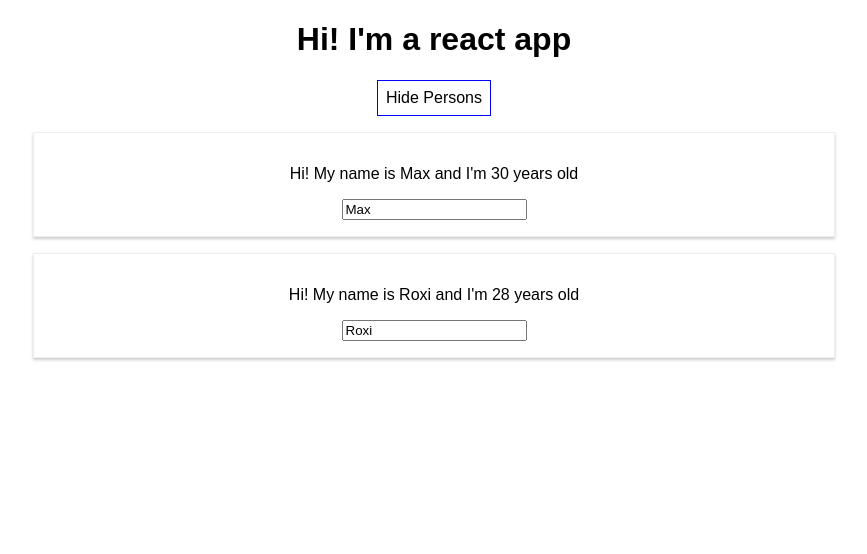
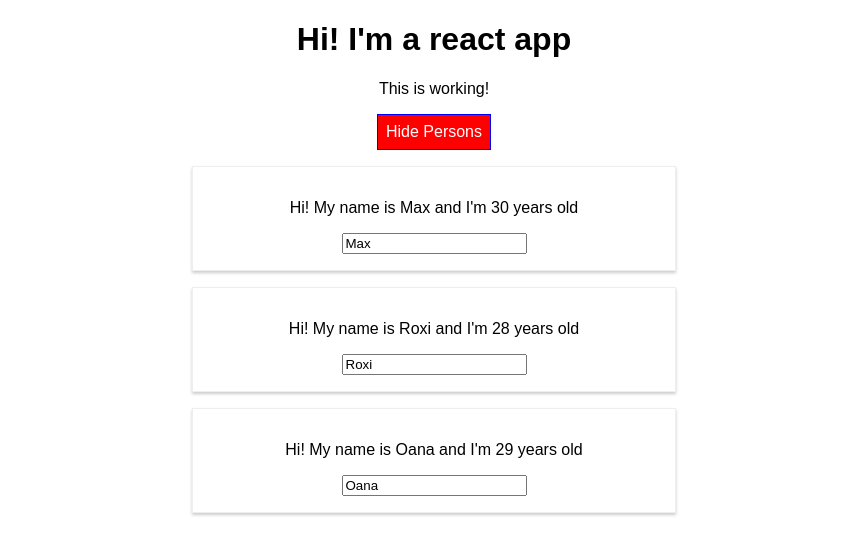
Before and after one commit to rcioara/react-start, a React (Create React App) app: page / in a window 1280 px wide. Both pictures are taken after a click on the button "Show Persons". Shown: the top 554 px of the page, without its empty margins (206-1073 px from the left). Built offline with nearby package versions, Linux system fonts and the light colour scheme.

Commit message:
styling the app with Radium

```diff
--- a/package.json
+++ b/package.json
@@ -3,6 +3,7 @@
   "version": "0.1.0",
   "private": true,
   "dependencies": {
+    "radium": "^0.24.0",
     "react": "^16.4.0",
     "react-dom": "^16.4.0",
     "react-scripts": "1.1.4"
--- a/src/App.css
+++ b/src/App.css
@@ -2,6 +2,13 @@
   text-align: center;
 }
 
+.red {
+  color: red;
+}
+
+.bold {
+  font-weight: bold;
+}
 .App-logo {
   animation: App-logo-spin infinite 20s linear;
   height: 80px;
--- a/src/App.js
+++ b/src/App.js
@@ -1,73 +1,96 @@
 import React, { Component } from 'react';
 import './App.css';
+import Radium, { StyleRoot } from 'radium';
 import Person from './Person/Person';
 
 class App extends Component {
   state = {
     persons: [
-      {id: 1, name: 'Max', age: '30', username: 'max'},
-      {id: 2, name: 'Roxi', age: '28', username: 'roxi'}
+      { id: 1, name: 'Max', age: '30', username: 'max' },
+      { id: 2, name: 'Roxi', age: '28', username: 'roxi' },
+      { id: 2, name: 'Oana', age: '29', username: 'oana' }
     ],
     showPersons: false
   };
 
   togglePersonsHandler = () => {
-    this.setState({showPersons: !this.state.showPersons});
+    this.setState({ showPersons: !this.state.showPersons });
   }
 
-  deletePersonHandler= (idx) => {
-     // const persons = this.state.persons.slice(); // just copy the array
+  deletePersonHandler = (idx) => {
     const persons = [...this.state.persons];
-      persons.splice(idx,1);
-      this.setState({persons: persons});
+    persons.splice(idx, 1);
+    this.setState({ persons: persons });
   }
 
   changeNameHandler = (event, id) => {
     const personIndex = this.state.persons.findIndex(p => id === p.id);
-    const person = {...this.state.persons[personIndex]};
+    const person = { ...this.state.persons[personIndex] };
 
     person.name = event.target.value;
 
     const persons = [...this.state.persons];
     persons[personIndex] = person;
 
-    this.setState({persons: persons});
+    this.setState({ persons: persons });
 
   }
 
   render() {
 
     const style = {
-      backgroundColor: 'white',
+      backgroundColor: 'green',
+      color: 'white',
       font: 'inherit',
       border: '1px solid blue',
-      padding: '8px'
+      padding: '8px',
+      cursor: 'pointer',
+      ':hover': {
+        backgroundColor: 'lightgreen',
+        color: 'black'
+      }
     }
 
     let btnText = 'Show Persons';
     let persons = null;
 
-    if(this.state.showPersons){
+    if (this.state.showPersons) {
       persons = (this.state.persons.map((el, index) => {
-        return ( <Person click={() => this.deletePersonHandler(index)}
+        return (<Person click={() => this.deletePersonHandler(index)}
           key={el.id}
           name={el.name}
           age={el.age}
-                         change={(event) => this.changeNameHandler(event, index)}/>)
+          change={(event) => this.changeNameHandler(event, index)} />)
       }));
       btnText = 'Hide Persons';
+      style.backgroundColor = 'red';
+      style[':hover'] = {
+        backgroundColor: 'salmon',
+        color: 'black'
+      }
+    }
+
+    let classes = [];
+    if (this.state.persons.length <= 2) {
+      classes.push('red');
+    }
+    if (this.state.persons.length <= 1) {
+      classes.push('bold');
     }
 
     return (
+      <StyleRoot>
         <div className="App">
           <h1>Hi! I'm a react app</h1>
+          <p className={classes.join(' ')}>This is working!</p>
           <button style={style}
             onClick={this.togglePersonsHandler}>{btnText}
           </button>
           {persons}
         </div>
+      </StyleRoot>
     );
   }
 }
 
-export default App;
+export default Radium(App);
--- a/src/Person/Person.js
+++ b/src/Person/Person.js
@@ -1,13 +1,19 @@
 import React from 'react';
 import './Person.css';
+import Radium from 'radium';
 
 const Person = (props) => {
+    const style = {
+        '@media (min-width: 500px)': {
+            width: '450px'
+        }
+    }
     return (
-        <div className="Person">
+        <div className="Person" style={style}>
             <p onClick={props.click}> Hi! My name is {props.name} and I'm {props.age} years old</p>
             <input type="text" onChange={props.change} value={props.name}></input>
         </div>
     );
 }
 
-export default Person;
+export default Radium(Person);
```
Also changed, not shown: 2 other files (tests, documents, lock files or other folders). Lines whose indentation alone changed are shown as unchanged.
